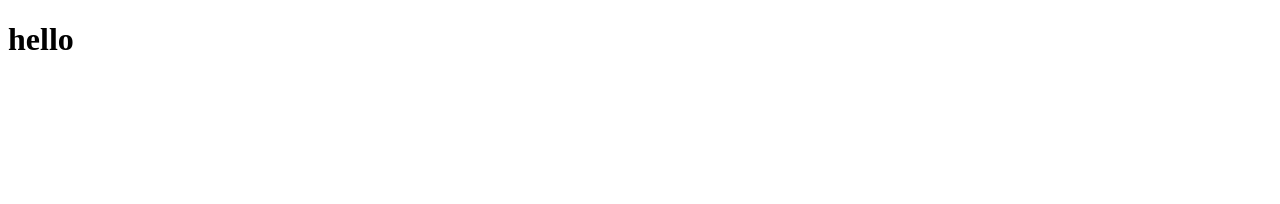
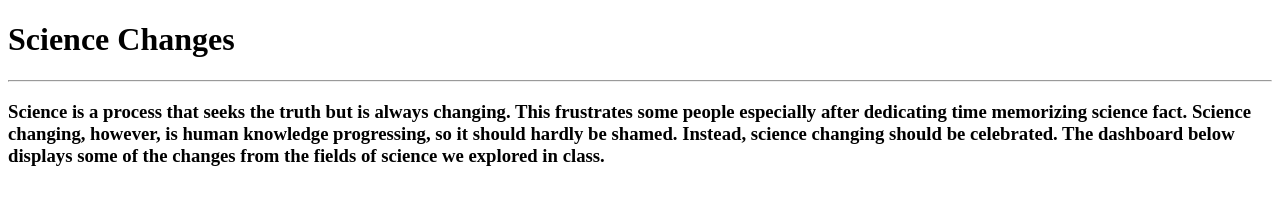
Before and after one commit to dkeenan01/bbthk-change-site, a plain HTML site: page index.html in a window 1280 px wide. Drawn offline with Linux system fonts and the light colour scheme.

Commit message:
Update read me, additional text to index

```diff
--- a/index.html
+++ b/index.html
@@ -4,9 +4,18 @@
     <meta charset="UTF-8">
     <meta http-equiv="X-UA-Compatible" content="IE=edge">
     <meta name="viewport" content="width=device-width, initial-scale=1.0">
-    <title>Document</title>
+    <title>Home</title>
 </head>
 <body>
-    <h1>hello</h1>
+    <h1>Science Changes</h1>
+    <hr>
+    <h3>
+        Science is a process that seeks the truth but is always changing.
+        This frustrates some people especially after dedicating time memorizing
+        science fact. Science changing, however, is human knowledge progressing,
+        so it should hardly be shamed. Instead, science changing should be celebrated.
+        The dashboard below displays some of the changes from the fields of science we
+        explored in class.
+    </h3>
 </body>
 </html>
```
Also changed, not shown: 1 other file.
